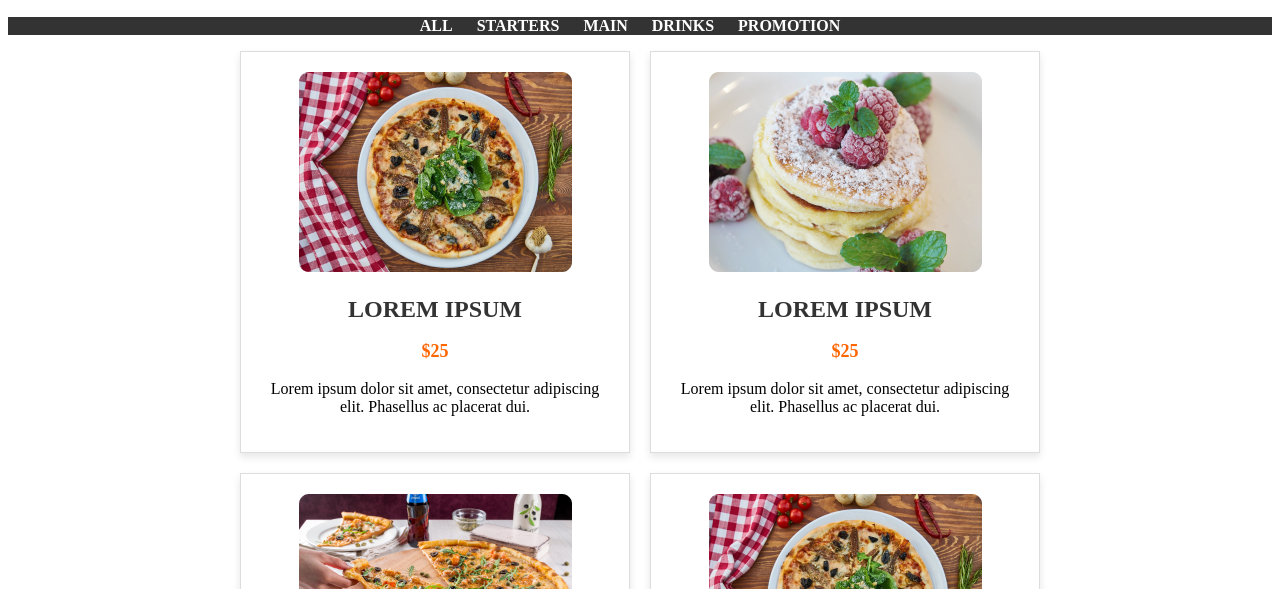
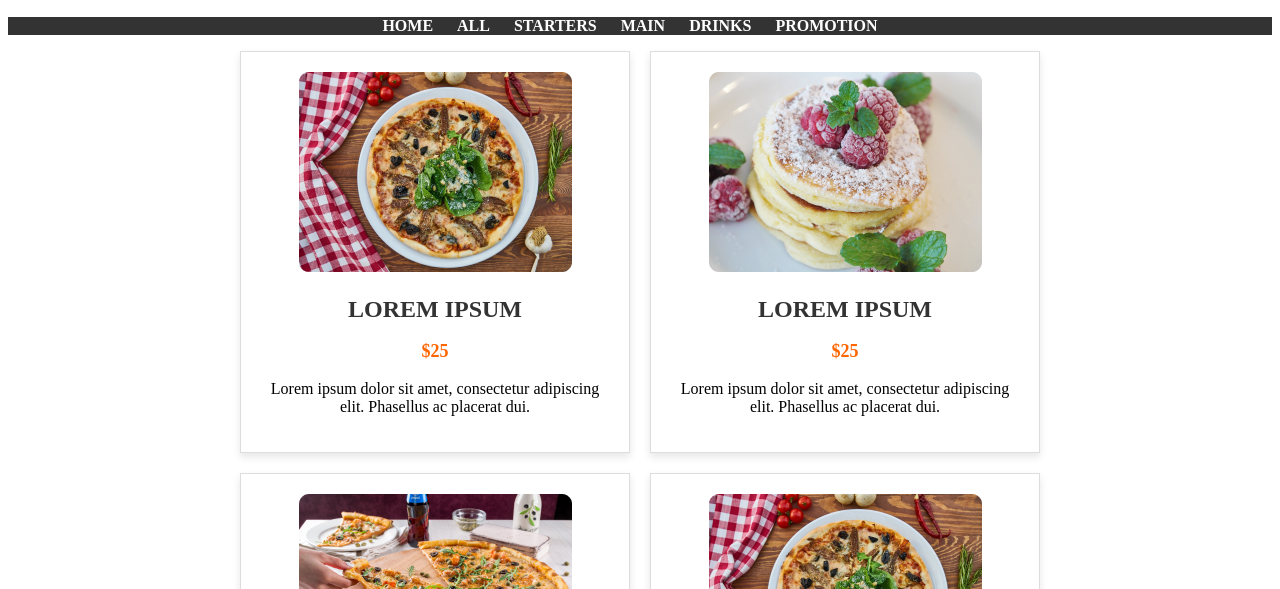
Before and after one commit to mihy1l/menu.github.io, a plain HTML site: page index.html in a window 1280 px wide. Shown: the part 211-800 px from the top of the page. Drawn offline with Linux system fonts and the light colour scheme.

Commit message:
Update index.html

```diff
--- a/index.html
+++ b/index.html
@@ -19,6 +19,7 @@
 
     <nav>
       <ul>
+        <li><a href="https://mihy1l.github.io/pizza.github.io">HOME</a></li>
         <li><a href="#">ALL</a></li>
         <li><a href="#">STARTERS</a></li>
         <li><a href="#">MAIN</a></li>
```
